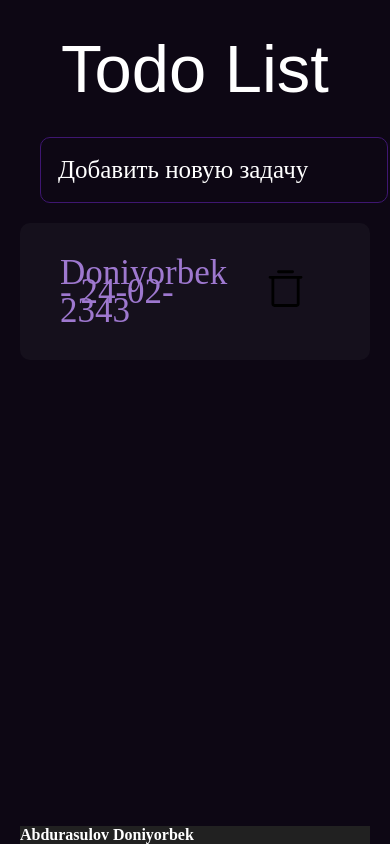
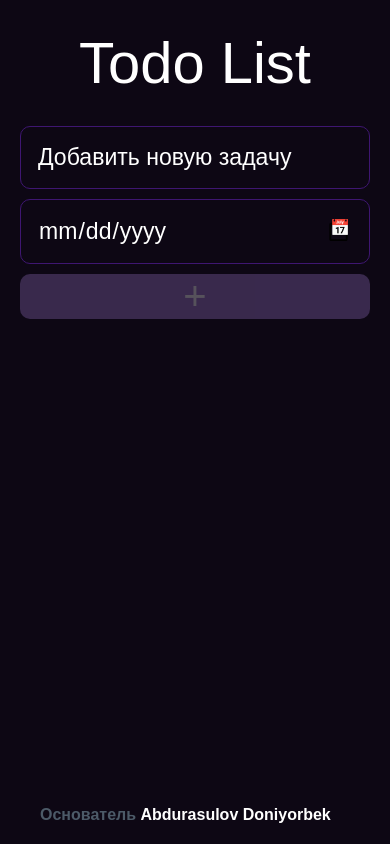
Before and after one commit to Doniyor0398/Todo-list, a plain HTML site: page index.html in a window 390 px wide. Drawn offline with Linux system fonts and the light colour scheme; a web font is replaced by a local one.

Commit message:
removeFiles

```diff
--- a/app.js
+++ b/app.js
@@ -1,4 +1,4 @@
-let todoListArray = [{ todoName: "Doniyorbek", dueDate: "24-02-2343" }];
+let todoListArray = [];
 let getTodoListArray = localStorage.getItem("todoListArray");
 
 if (getTodoListArray) {
@@ -15,16 +15,19 @@ function renderTodoList() {
     let { todoName, dueDate } = todoListArrayvalue;
 
     let html = `
-		<p class="main__result__sub">
-      ${todoName} - ${dueDate}
+		<div class="main__result__sub">
+      ${todoName} &nbsp;&nbsp;
+      <div class="main__result__body">
+        <span>${dueDate}</span>
         <button
           onclick="
           todoListArray.splice(${[i]},1)
           localStorage.removeItem('todoListArray');
           renderTodoList();
-          "><img src="./img/deleteIcon.svg"/>
+          ">Удалить<img src="./img/deleteIcon.svg"/>
         </button>
-		</p>
+      </div>
+     </div>
   `;
 
     todoListHTML += html;
@@ -38,49 +41,41 @@ btnAdd.setAttribute("disabled", "");
 btnAdd.style.opacity = "0.3";
 
 inputElement.oninput = function () {
-  if (inputElement.value.length === 0) {
+  if (inputElement.value.trim().length === 0) {
     btnAdd.setAttribute("disabled", "");
     return;
   } else {
-    btnAdd.removeAttribute("disabled");
+    btnAdd.removeAttribute("disabled", "");
+    btnAdd.style.cursor = "pointer";
     btnAdd.style.opacity = "1";
   }
 };
 
 function addTodo() {
   const inputDueData = document.querySelector(".todoList__row__date");
+  const inputElement = document.querySelector(".todoList__row__input");
   const errorElement = document.querySelector(".main__error");
-  errorElement.style.color = "red";
-
   const todoName = inputElement.value.trim();
   const dueDate = inputDueData.value;
 
-  /*   if (todoName === "") {
-    // alert("Заполните пожалуйста поле, с текстом 🗒 и датой 📅");
-    errorElement.innerHTML =
-      "Заполните пожалуйста поле, с текстом 🗒 и датой 📅";
+  errorElement.style.color = "red";
+
+  if (inputElement.value === "") {
+    errorElement.innerHTML = "Пожалуйста, заполните поля, 🗒";
     return;
   } else if (inputDueData.value === "") {
-    // alert("Заполните пожалуйста поле, с датой 📅");
-    errorElement.innerHTML = "Заполните пожалуйста поле, с датой 📅";
+    errorElement.innerHTML = "Пожалуйста, заполните поля 📅";
+
+    errorElement.style.padding = "20px";
     return;
   }
-  errorElement.innerHTML = ""; */
 
+  errorElement.innerHTML = "";
   todoListArray.push({ todoName, dueDate });
   inputElement.value = "";
   inputDueData.value = "";
 
-  if (inputElement.value === "") {
-    btnAdd.setAttribute("disabled", "");
-  } else {
-    btnAdd.removeAttribute("disabled", "");
-    btnAdd.style.opacity = "10";
-  }
   renderTodoList();
   // ! SET LOCAL STORAGE
-  let setTodoLocal = localStorage.setItem(
-    "todoListArray",
-    JSON.stringify(todoListArray)
-  );
+  localStorage.setItem("todoListArray", JSON.stringify(todoListArray));
 }
--- a/index.html
+++ b/index.html
@@ -4,7 +4,7 @@
     <meta charset="UTF-8" />
     <meta name="viewport" content="width=device-width, initial-scale=1.0" />
     <!-- ! google fonts  -->
-
+    <link rel="icon" href="./img/todo-list_icon.jpg" />
     <link rel="preconnect" href="https://fonts.googleapis.com" />
     <link rel="preconnect" href="https://fonts.gstatic.com" crossorigin />
     <link
@@ -12,7 +12,7 @@
       rel="stylesheet"
     />
     <link rel="stylesheet" href="./source/style.css" />
-    <title>Document</title>
+    <title>Todo-List</title>
   </head>
   <body>
     <div class="wrapper">
@@ -27,7 +27,13 @@
               placeholder="Добавить новую задачу"
               class="todoList__row__input"
             />
-            <input type="date" class="todoList__row__date" />
+            <div class="todoList__row__container__span__input">
+              <input type="date" class="todoList__row__date" /><span
+                class="todoList__row__calendar"
+                >📅</span
+              >
+            </div>
+
             <button class="todoList__row__buttonAdd" onclick="addTodo()">
               +
             </button>
@@ -37,9 +43,11 @@
         <div class="main__result"></div>
       </main>
       <footer>
-        <h4>Abdurasulov Doniyorbek</h4>
+        <h4>
+          <span style="color: #4c5a68">Основатель</span> Abdurasulov Doniyorbek
+        </h4>
       </footer>
     </div>
     <script src="./app.js"></script>
   </body>
-</html
+</html>
--- a/source/style.scss
+++ b/source/style.scss
@@ -5,6 +5,7 @@
 	margin: 0;
 	border: 0;
 	box-sizing: border-box;
+	transition: all 1s;
 }
 
 html,
@@ -13,7 +14,7 @@ body {
 	color: white;
 	width: 100%;
 	height: 100vh;
-	font-family: "Lora", serif;
+	font-family: "Italiana", sans-serif;
 }
 
 .wrapper {
@@ -31,7 +32,7 @@ body {
 	color: white;
 	font-family: "Italiana", sans-serif;
 	text-align: center;
-	font-size: calc(65px + 35 * (100vw - 320px) / 1280);
+	font-size: calc(56px + 35 * (100vw - 320px) / 1280);
 	font-weight: 400;
 	padding: 30px;
 }
@@ -41,7 +42,6 @@ main {
 }
 
 .todoList__body {
-	width: 100%;
 	display: flex;
 	justify-content: center;
 	align-items: center;
@@ -49,62 +49,145 @@ main {
 
 .todoList__row {
 	display: flex;
+	flex-wrap: wrap;
 	width: 100%;
+}
+
+.todoList__row__container__span__input {
+	position: relative;
+}
+
+.todoList__row__calendar {
+	position: absolute;
+	top: 20px;
+	right: 41px;
+	cursor: pointer;
+	pointer-events: none;
+	display: block;
 }
 
 .todoList__row__input,
 .todoList__row__date {
+	cursor: pointer;
 	box-sizing: border-box;
 	border: 1px solid #3e1671;
 	border-radius: 10px;
 	background: transparent;
-	flex-grow: 1;
 	color: white;
-	font-size: 25px;
 	padding: 17px;
 	font-family: inherit;
-	margin: 0 20px;
+	font-size: calc(23px + 1 * (100vw - 320px) / 1280);
 }
 .todoList__row__input::placeholder,
 .todoList__row__date::placeholder {
-	font-size: 25px;
-	font-family: inherit;
+	font-size: calc(23px + 1 * (100vw - 320px) / 1280);
 	color: white;
+}
+
+.todoList__row__input {
+	flex-grow: 4;
+}
+
+.todoList__row__date {
+	margin: 0 20px;
 }
 
 .todoList__row__buttonAdd {
 	border-radius: 10px;
 	background: #9e78cf;
 	color: white;
-	width: 10%;
 	font-size: 40px;
+	flex-grow: 1;
+	min-width: 100px;
+}
+
+.main__error {
+	font-family: "Italiana", sans-serif;
+	font-weight: 400;
+}
+
+.main__result {
+	width: 100%;
 }
 
 .main__result__sub {
+	display: flex;
+	justify-content: space-between;
+	align-items: center;
+	flex-wrap: wrap;
 	border-radius: 10px;
-	background: #15101c;
+	background: #221a2d;
 	color: #9e78cf;
-	font-size: 20px;
 	font-weight: 400;
 	line-height: 19px;
-	padding: 40px;
+	padding: 10px 15px;
 	margin: 20px 0;
-	font-size: 35px;
-	display: flex;
-	justify-content: start;
-	align-items: center;
+	font-size: 20px;
+	width: 100%;
 	opacity: 3;
 }
+.main__result__sub span {
+	display: block;
+	min-width: 110px;
+	background: #4caf50;
+	color: black;
+	cursor: pointer;
+	font-size: calc(15px + 5 * (100vw - 320px) / 1280);
+	padding: 5px;
+	border-radius: 5px;
+	font-family: Arial, Helvetica, sans-serif;
+}
+.main__result__sub .main__result__body {
+	display: flex;
+	justify-content: center;
+	align-items: center;
+}
 .main__result__sub button {
-	background: transparent;
+	display: flex;
+	justify-content: center;
+	align-items: center;
+	background: #e91e63;
+	color: black;
+	cursor: pointer;
+	font-weight: bold;
+	font-family: inherit;
+	border-radius: 5px;
+	font-size: calc(15px + 5 * (100vw - 320px) / 1280);
+	padding: 5px;
+	margin: 10px 10px;
 }
 .main__result__sub button img {
 	padding: 0 0 0 5px;
-	width: 50px;
-	height: 50px;
-	margin: 0 20px;
+	margin: 0 10px;
 }
 
 footer {
-	background: #212121;
+	color: white;
+	font-family: "Italiana", sans-serif;
+	padding: 20px;
 }
+
+@media (max-width: 651px) {
+	.todoList__row {
+		flex-direction: column;
+	}
+
+	.todoList__row__date {
+		margin: 10px 4px 10px 0px;
+		width: 100%;
+	}
+
+	.todoList__row__buttonAdd {
+		margin: 0px 0 0 0;
+	}
+
+	.todoList__row__calendar {
+		top: 29px;
+		right: 20px;
+	}
+}
+@media (max-width: 529px) {
+	.todoList__row__date {
+		width: 100%;
+	}
+}
```
Also changed, not shown: source/style.css.
